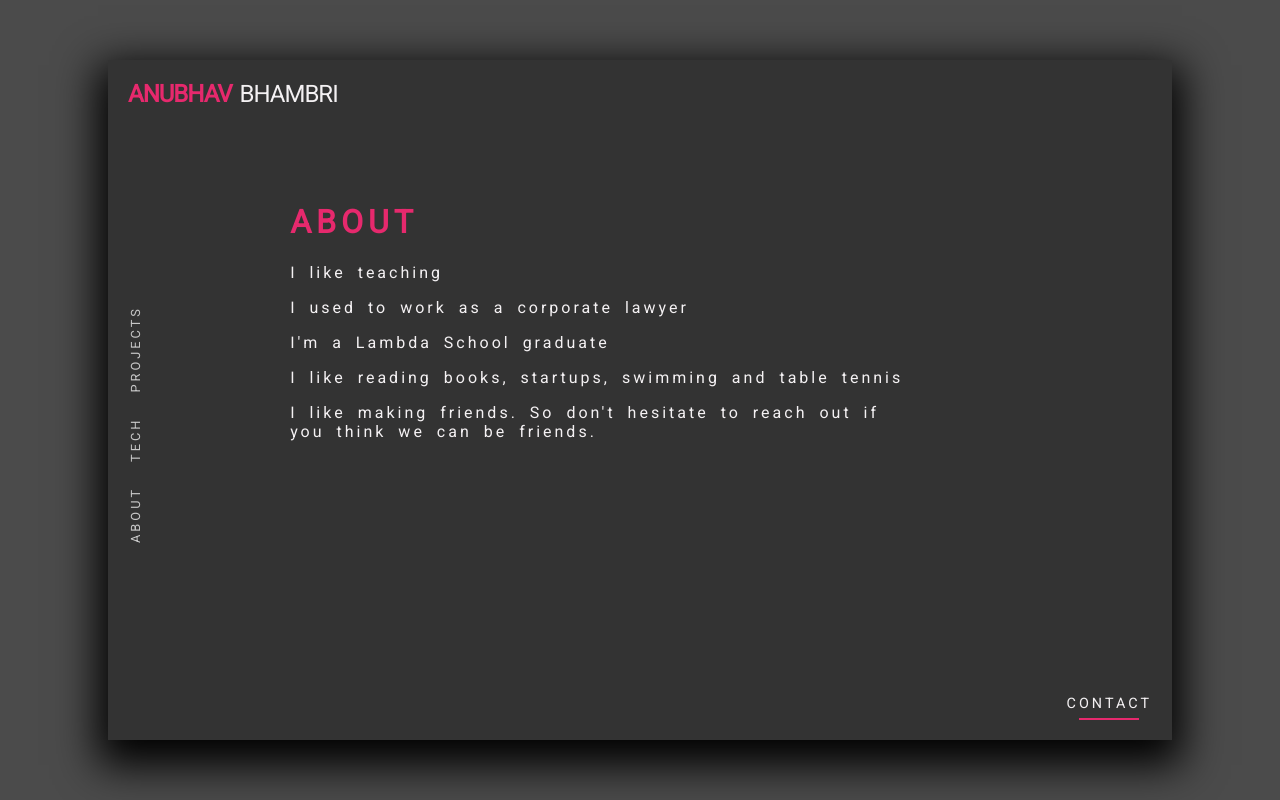
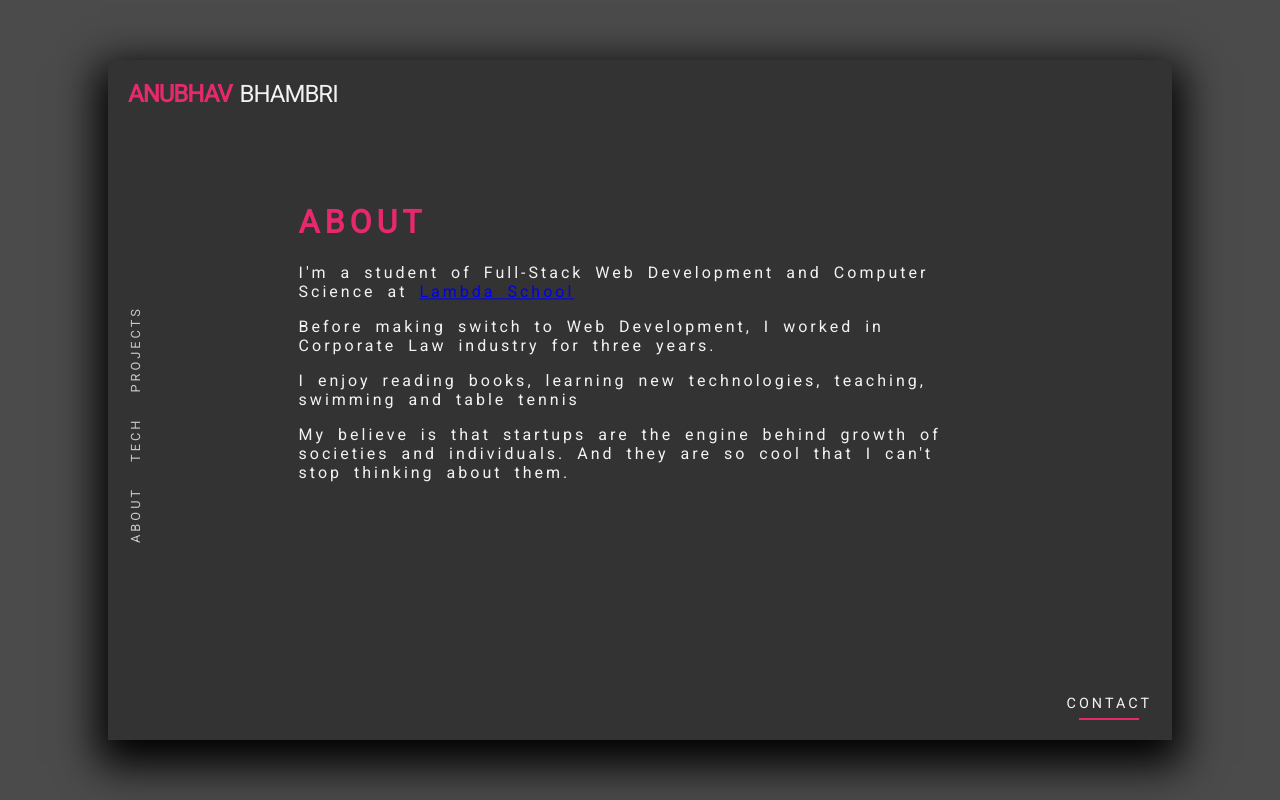
Before and after one commit to Anubhav311/dark-site, a Next.js app: page /about in a window 1280 px wide. Built offline with nearby package versions, Linux system fonts and the light colour scheme; a small style sheet from the web is missing.

Commit message:
changed text on about.js page

```diff
--- a/pages/about.js
+++ b/pages/about.js
@@ -6,11 +6,10 @@ const About = () => (
         <div className="about-container">
             <div className="about-inner-container">
                 <h1>ABOUT</h1>
-                <p>I like teaching</p>
-                <p>I used to work as a corporate lawyer</p>
-                <p>I'm a Lambda School graduate</p>
-                <p>I like reading books, startups, swimming and table tennis</p>
-                <p>I like making friends. So don't hesitate to reach out if you think we can be friends.</p>
+                <p>I'm a student of Full-Stack Web Development and Computer Science at <a href="https://lambdaschool.com/">Lambda School</a></p>
+                <p>Before making switch to Web Development, I worked in Corporate Law industry for three years.</p>
+                <p>I enjoy reading books, learning new technologies, teaching, swimming and table tennis</p>
+                <p>My believe is that startups are the engine behind growth of societies and individuals. And they are so cool that I can't stop thinking about them.</p>
             </div>
         </div>
         <style jsx>{`
```
